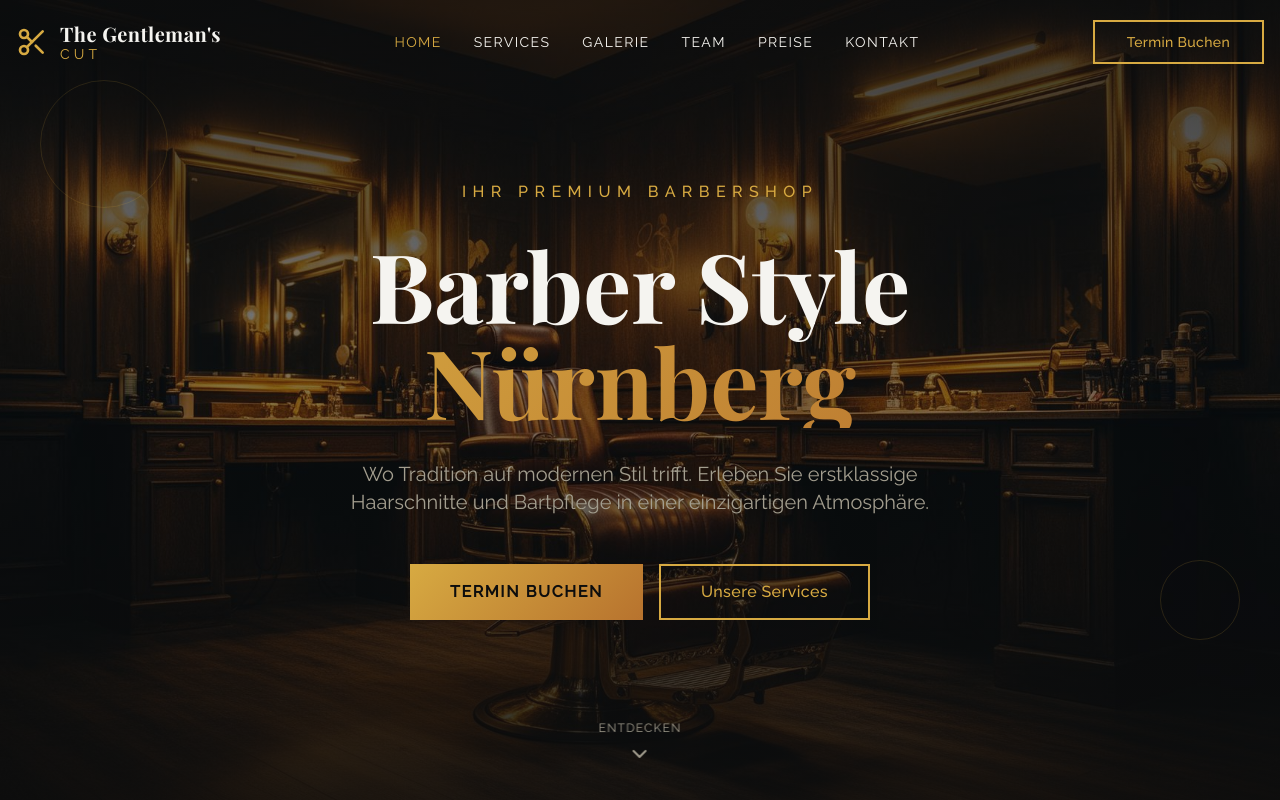
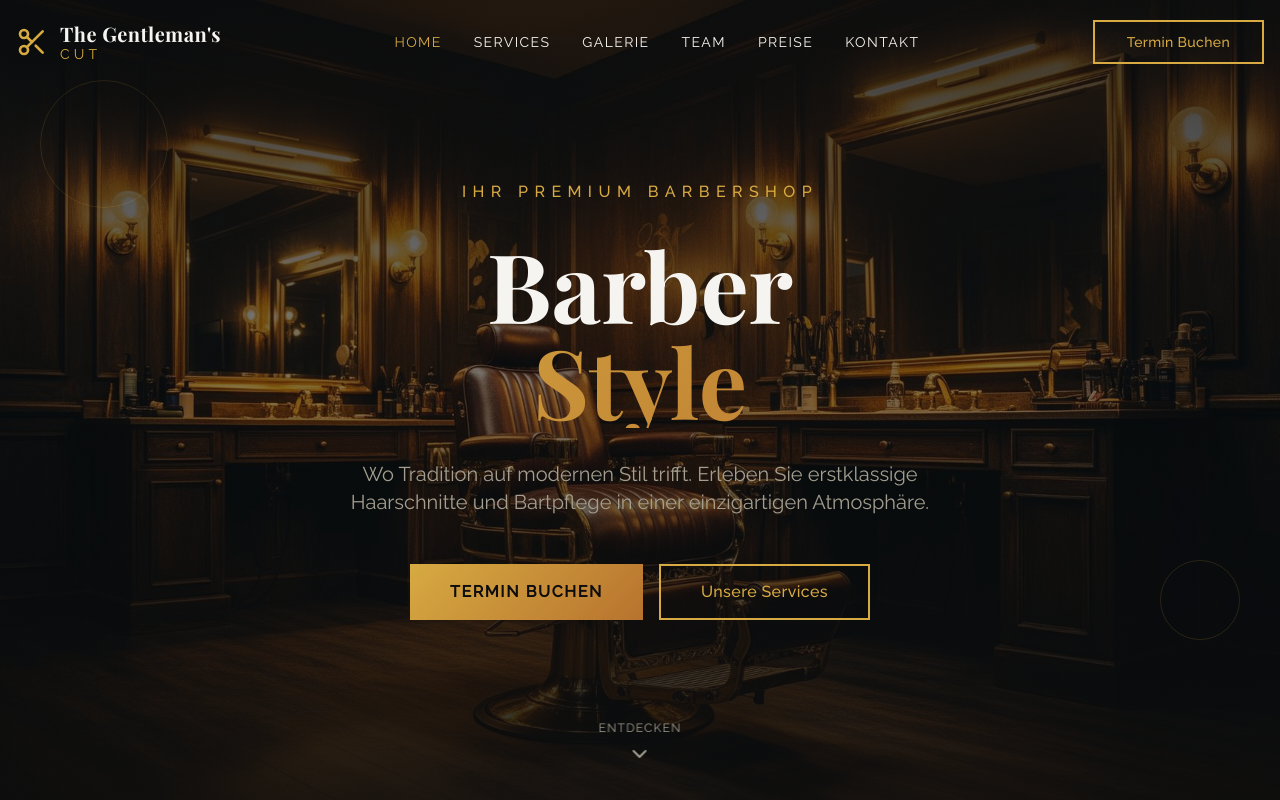
Before and after one commit to hbmarkofficial-business/kibusiness, a React (Vite) app: page / in a window 1280 px wide. Shown: the top 800 px of the page. Built offline with nearby package versions, Linux system fonts and the light colour scheme.

Commit message:
Update HeroSection.tsx

```diff
--- a/src/components/sections/HeroSection.tsx
+++ b/src/components/sections/HeroSection.tsx
@@ -40,8 +40,8 @@ export const HeroSection = () => {
             className="font-display text-5xl md:text-7xl lg:text-8xl font-bold text-foreground leading-tight opacity-0 animate-fade-up"
             style={{ animationDelay: '400ms', animationFillMode: 'forwards' }}
           >
-            Barber Style
-            <span className="block text-gradient">Nürnberg</span>
+            Barber
+            <span className="block text-gradient">Style</span>
           </h1>
 
           {/* Description */}
```
